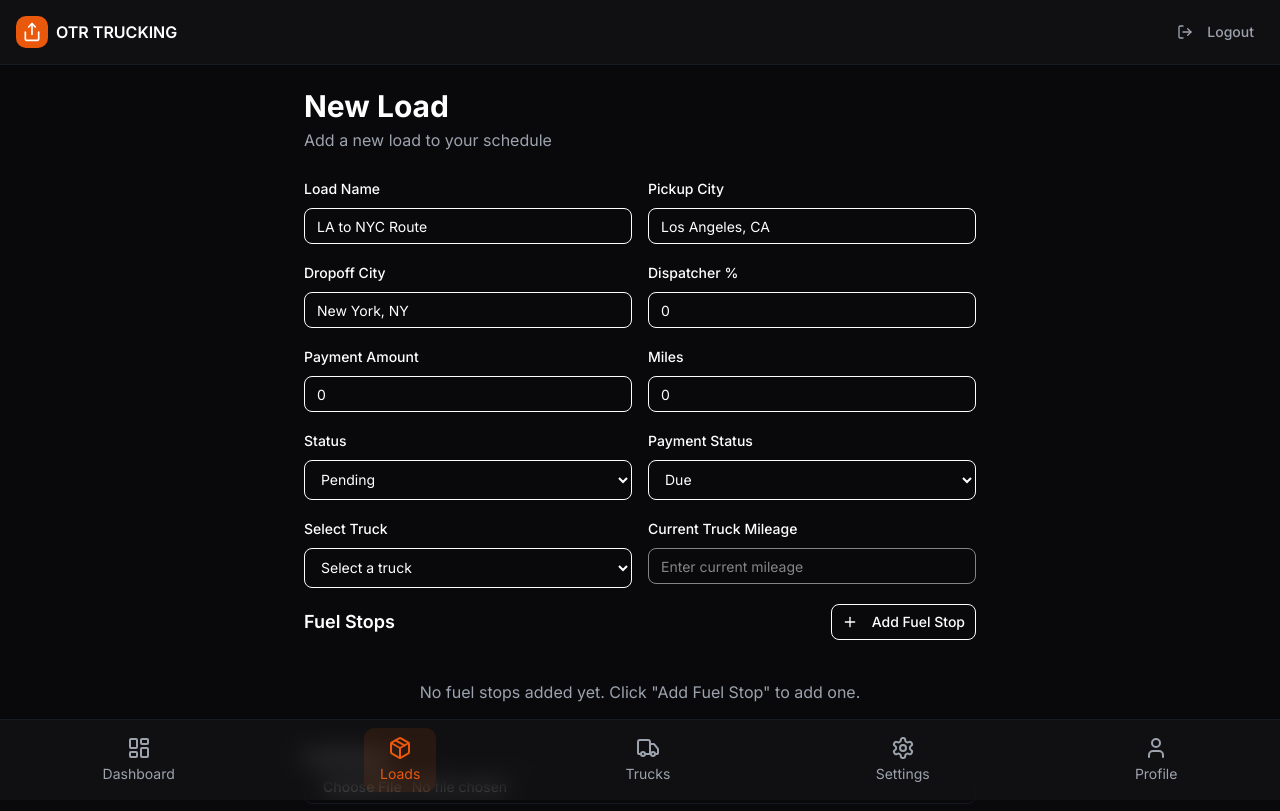
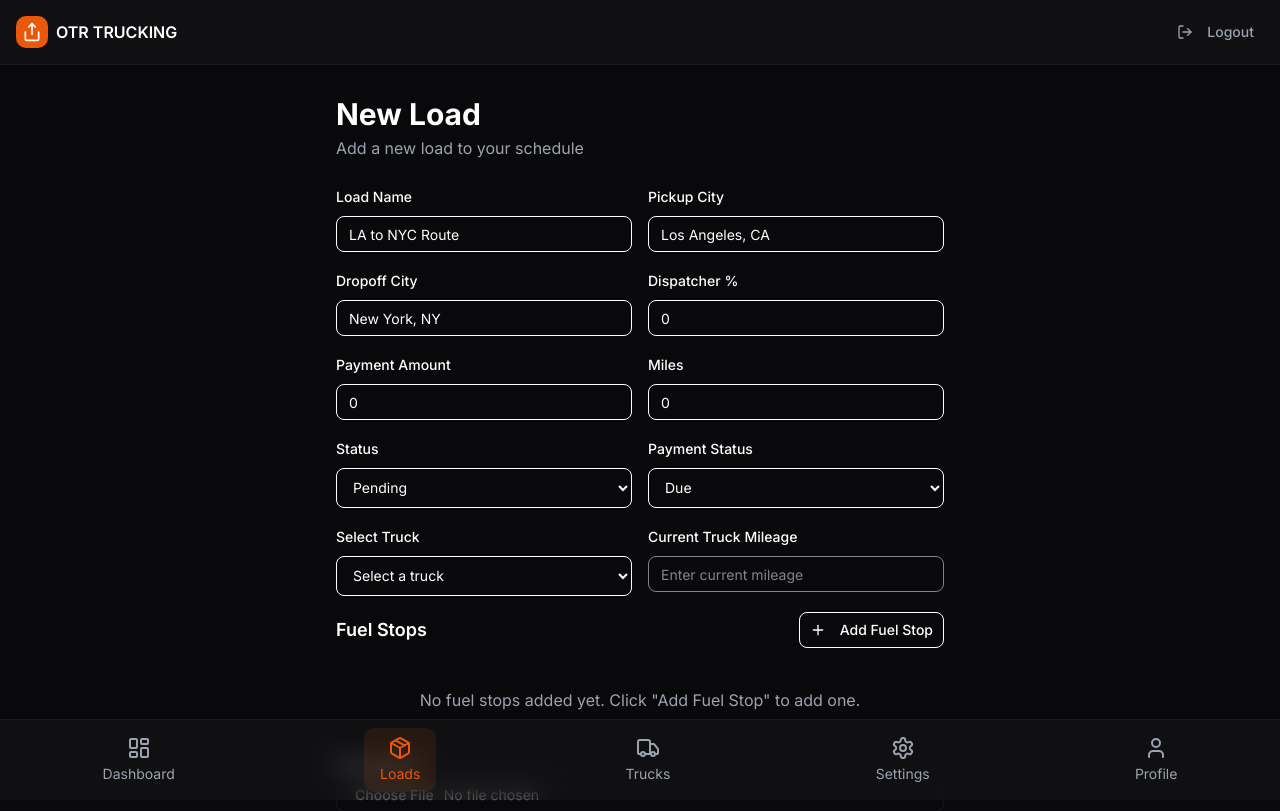
Before and after one commit to rajveer-s/otr-trucking, a Next.js app: page /loads/new in a window 1280 px wide. Shown: the top 811 px of the page. Built offline with nearby package versions, Linux system fonts and the light colour scheme.

Commit message:
adjusted padding for forms

```diff
--- a/src/app/loads/[loadId]/edit/page.tsx
+++ b/src/app/loads/[loadId]/edit/page.tsx
@@ -230,7 +230,7 @@
       initial={{ opacity: 0, y: 20 }}
       animate={{ opacity: 1, y: 0 }}
       transition={{ duration: 0.5 }}
-      className="max-w-2xl mx-auto px-6 pt-16"
+      className="max-w-2xl mx-auto px-6 p-8"
     >
       <div className="flex flex-col mb-6">
         <h1 className="text-3xl font-bold">{isNewLoad ? 'New Load' : 'Edit Load'}</h1>
--- a/src/app/loads/new/page.tsx
+++ b/src/app/loads/new/page.tsx
@@ -164,7 +164,7 @@
   };
 
   return (
-    <div className="max-w-2xl mx-auto pt-6">
+    <div className="max-w-2xl mx-auto p-8">
       <motion.div
         initial={{ opacity: 0, y: 20 }}
         animate={{ opacity: 1, y: 0 }}
--- a/src/app/trucks/new/page.tsx
+++ b/src/app/trucks/new/page.tsx
@@ -100,7 +100,7 @@
       initial={{ opacity: 0, y: 20 }}
       animate={{ opacity: 1, y: 0 }}
       transition={{ duration: 0.5 }}
-      className="max-w-2xl mx-auto pt-6"
+      className="max-w-2xl mx-auto p-8"
     >
       <div className="flex items-center justify-between mb-8">
         <div>
```
